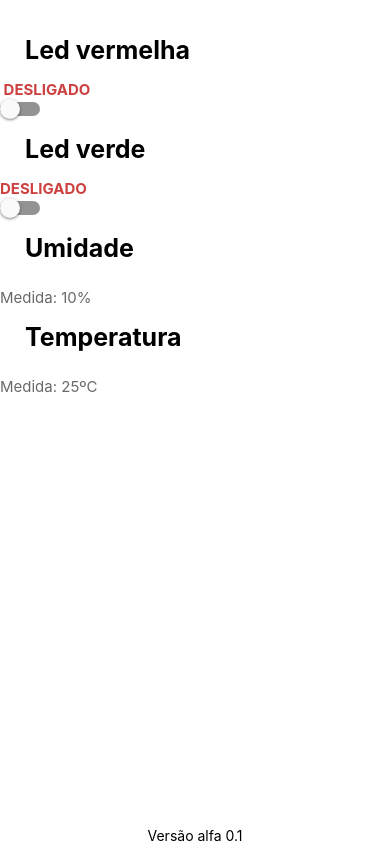
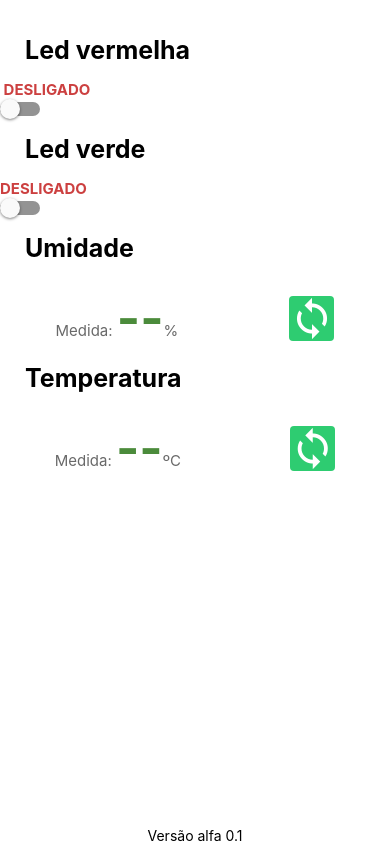
Before and after one commit to joaoperigo/react-native-esp8266-wifi-iot, a React Native app: screen / in a window 390 px wide. Built offline with nearby package versions, Linux system fonts and the light colour scheme.

Commit message:
Interface++; useState of umity and humidity and temperature

```diff
--- a/App.js
+++ b/App.js
@@ -1,20 +1,24 @@
 import { StatusBar } from 'expo-status-bar';
 import React, {useState} from 'react';
-import { StyleSheet, Text, View, ScrollView, Switch } from 'react-native';
+import { StyleSheet, Text, View, ScrollView, Switch, TouchableOpacity } from 'react-native';
+
+import {MaterialIcons} from '@expo/vector-icons';
 
 export default function App() {
 
   const [isEnable, setIsEnable] = useState(false);
-
   const isSwitch = () => {
     setIsEnable(previousState => !previousState);
   }
 
   const [isEnable2, setIsEnable2] = useState(false);
-
   const isSwitch2 = () => {
     setIsEnable2(previousState => !previousState);
   }
+
+  const [dhtUmi, setDhtUmi] = useState('--');
+
+  const [dhtTemp, setDhtTemp] = useState('--');
 
   return (
     <>
@@ -25,7 +29,6 @@ export default function App() {
       <View style={styles.container}>
 
         <Text style={styles.titulo}>Led vermelha</Text>
-
         <View styles={styles.status}>
           <Text style={isEnable ? styles.ON : styles.OFF}> {isEnable ? 'LIGADO' : 'DESLIGADO'}</Text>
           <Switch
@@ -44,10 +47,24 @@ export default function App() {
         </View>
 
         <Text style={styles.titulo}>Umidade</Text>
-        <Text style={styles.details}>Medida: 10%</Text>
+        <View style={styles.status}>
+          <Text style={styles.details}>Medida: <Text style={styles.value}>{dhtUmi}</Text>%</Text>
+          <View style={styles.button}>
+            <TouchableOpacity>
+              <MaterialIcons name="sync" size={45} color={'#fff'} />
+            </TouchableOpacity>
+          </View>
+        </View>
 
         <Text style={styles.titulo}>Temperatura</Text>
-        <Text style={styles.details}>Medida: 25ºC</Text>
+        <View style={styles.status}>
+          <Text style={styles.details}>Medida: <Text style={styles.value}>{dhtTemp}</Text>ºC</Text>
+          <View style={styles.button}>
+            <TouchableOpacity>
+              <MaterialIcons name="sync" size={45} color={'#fff'} />
+            </TouchableOpacity>
+          </View>
+        </View>
 
       </View>
     </ScrollView>
@@ -90,4 +107,15 @@ const styles = StyleSheet.create({
     color: '#cc4040',
     fontWeight: 'bold'
   },
+  button: {
+    alignSelf: 'center',
+    backgroundColor: '#2ecc71',
+    marginTop: 25,
+    borderRadius: 4
+  },
+  value: {
+    fontSize: 50,
+    fontWeight: 'bold',
+    color: '#4b8b3b'
+  }
 });
```
